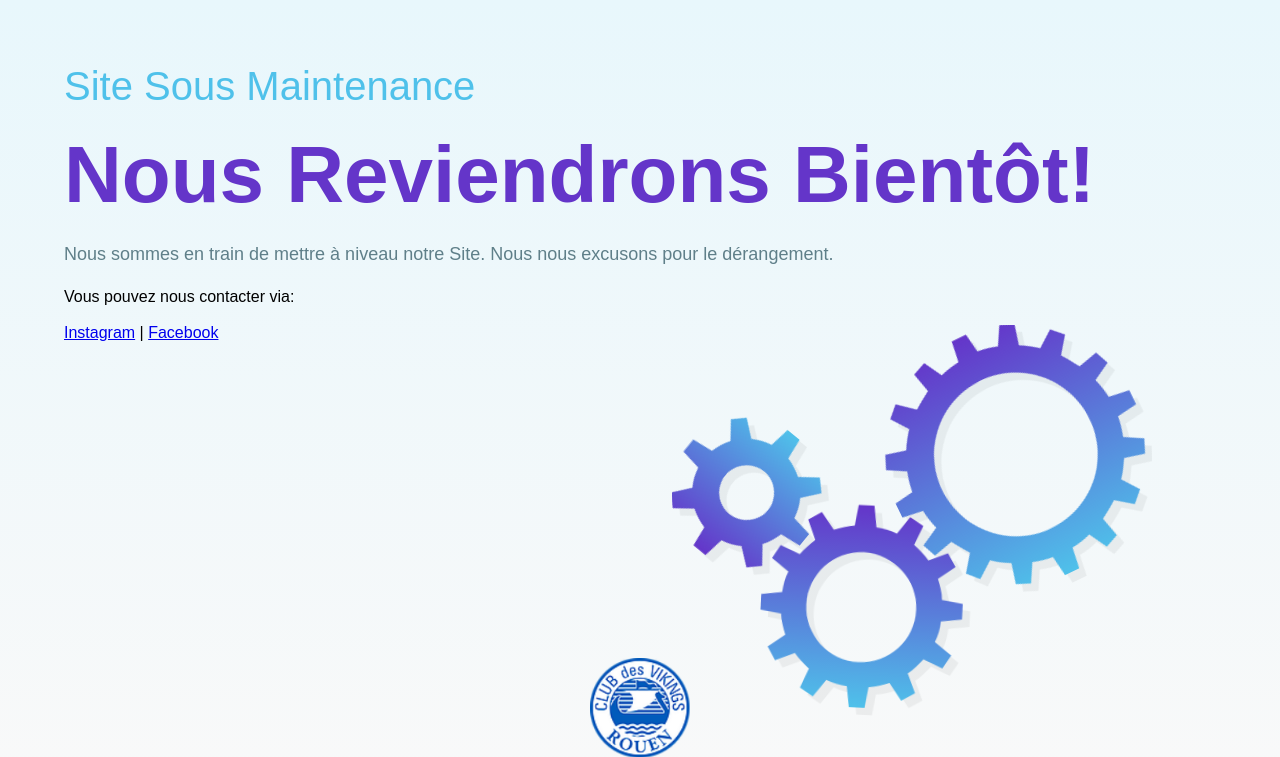
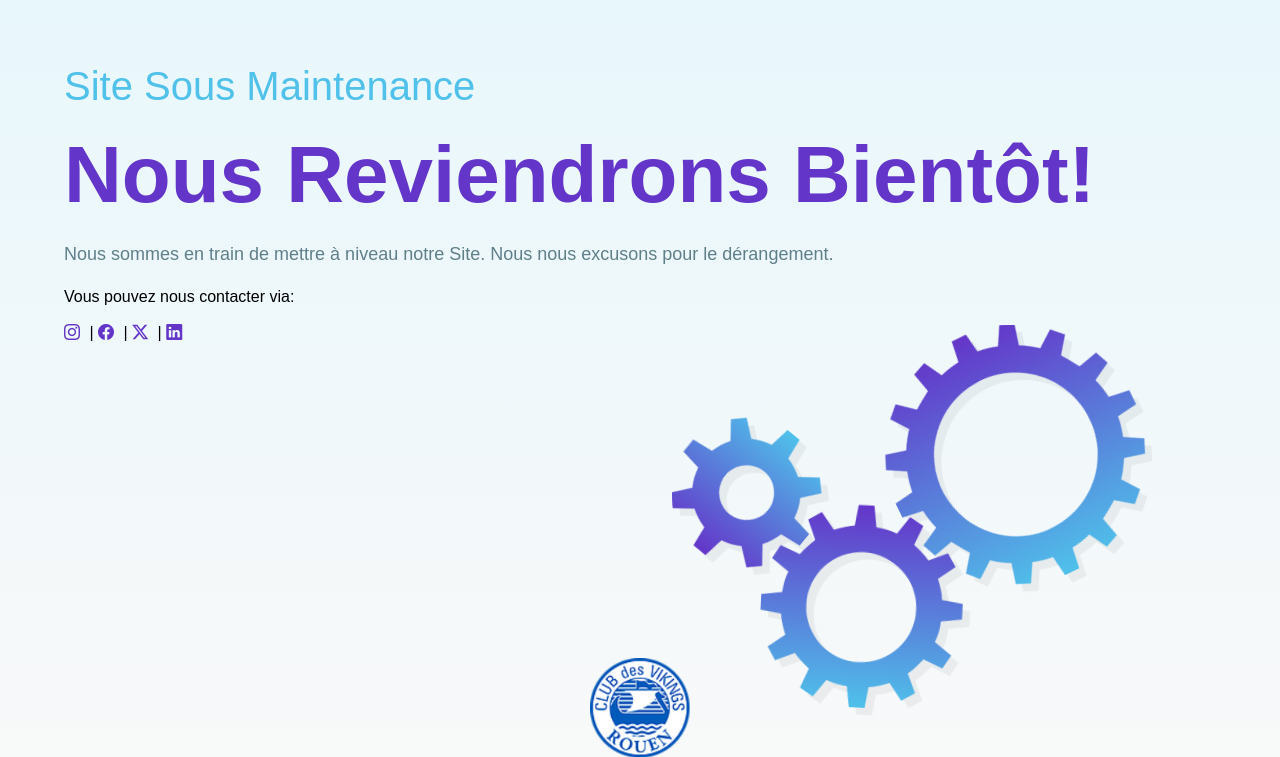
Before and after one commit to K11E3R/Vikings-website, a PHP site: page /maintenance.html in a window 1280 px wide. Shown: the top 757 px of the page. Run offline with PHP 8.4, Linux system fonts and the light colour scheme.

Commit message:
maintenancepage

```diff
--- a/src/css/maintenance.css
+++ b/src/css/maintenance.css
@@ -192,3 +192,9 @@
 .logo-footer{
     height: 100px;
 }
+
+.medi-icones {
+    margin-right: 5px;
+    color: #6435c9;
+    text-decoration: none;
+}
--- a/src/maintenance.html
+++ b/src/maintenance.html
@@ -4,6 +4,7 @@
     <meta charset="UTF-8">
     <meta name="viewport" content="width=device-width, initial-scale=1.0">
     <link rel="stylesheet" href="./css/maintenance.css">
+	<link rel="stylesheet" href="https://cdn.jsdelivr.net/npm/bootstrap-icons@1.11.2/font/bootstrap-icons.min.css">
     <title>Club des Vikings de Rouen - MAINTENANCE</title>
 </head>
 <body class="bg-404">
@@ -26,9 +27,22 @@
 				Vous pouvez nous contacter via:
 			</div>
 			<br>
-			<div>
-				<a href="https://www.instagram.com/vikingsderouen/">Instagram</a> |
-				<a href="https://www.facebook.com/vikingsderouen/">Facebook</a>
+			<div >
+				<a class="medi-icones" href="https://www.instagram.com/vikingsderouen/">
+					<i class="bi bi-instagram"></i>
+				</a>
+				<span>|</span>
+				<a class="medi-icones" href="https://www.facebook.com/vikingsderouen/">
+					<i class="bi bi-facebook"></i>
+				</a>
+				  <span>|</span>
+				<a class="medi-icones" href="https://twitter.com/vikingsderouen">
+					<i class="bi bi-twitter-x"></i>
+				</a>
+				<span>|</span>
+				<a class="medi-icones" href="https://www.linkedin.com/company/club-des-vikings-de-rouen">
+					<i class="bi bi-linkedin"></i>
+				</a>
 			</div>
 		</section>
 
```
